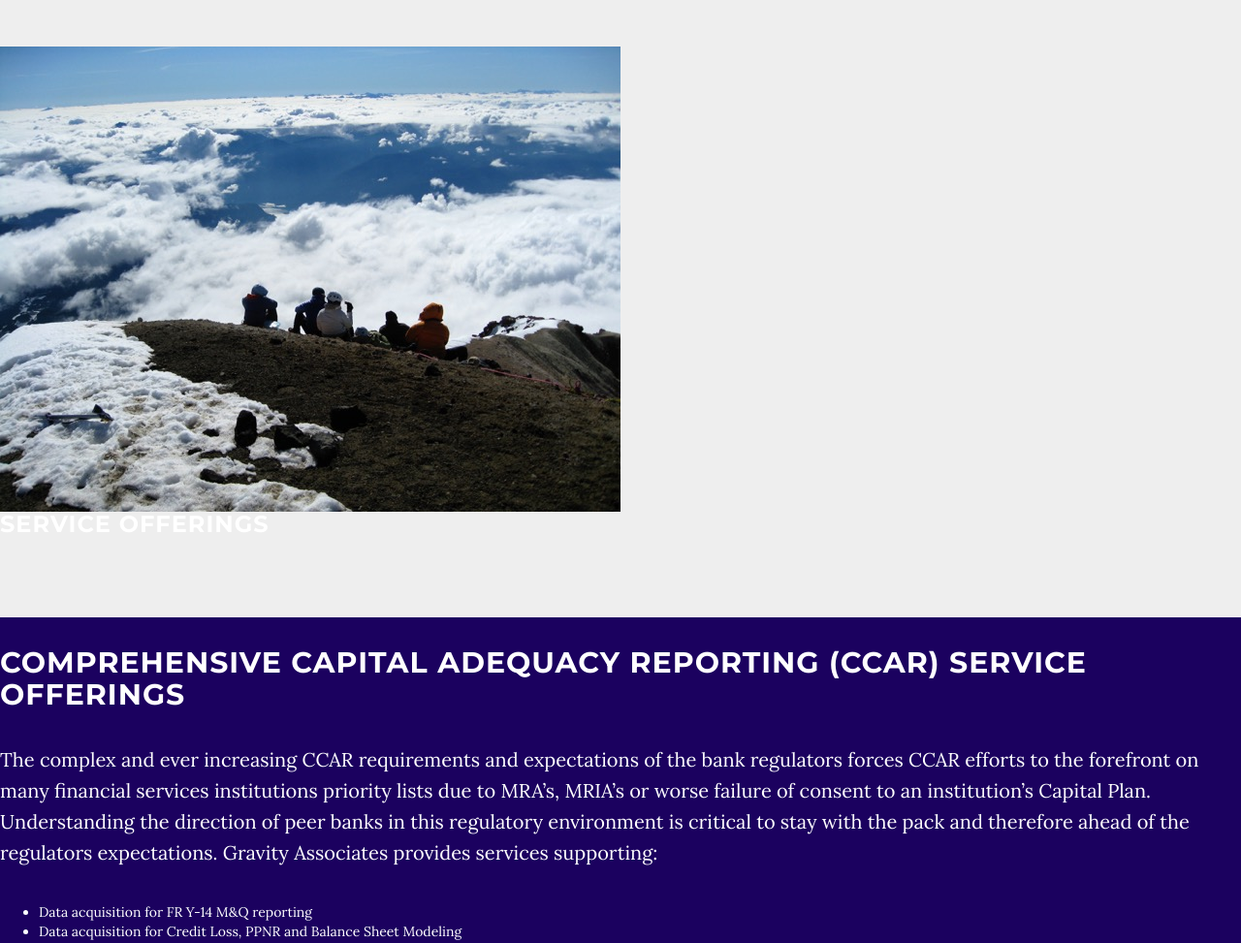
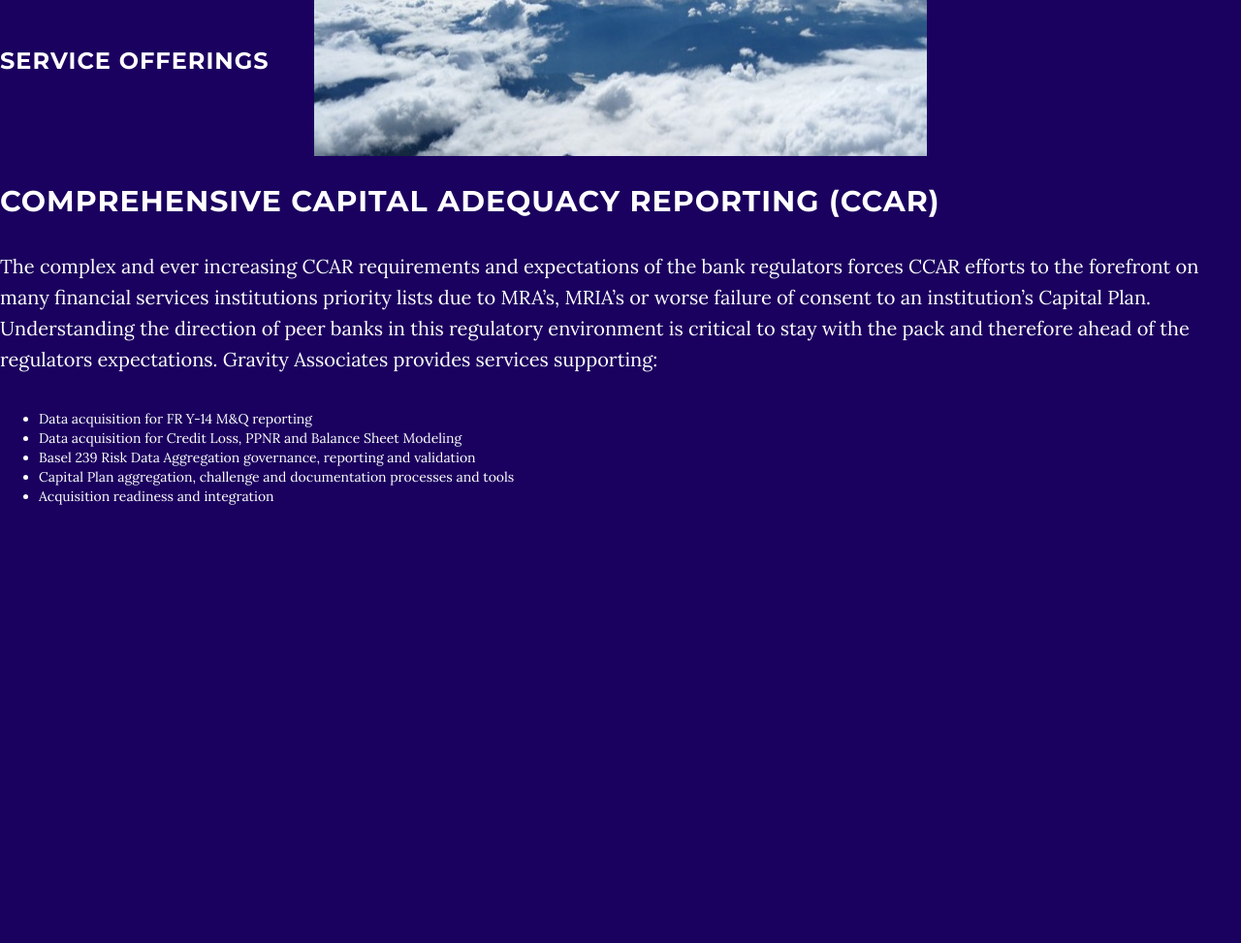
Before and after one commit to ryankell05/Gravity, a Flask app: page /services in a window 1280 px wide. Shown: the top 973 px of the page at 97% size. After the commit the page ends 521 px from the top, so only its background shows below. Run offline with Flask 2, Linux system fonts and the light colour scheme; some libraries are stand-ins or nearby versions.

Commit message:
service page jumbotron update

```diff
--- /dev/null
+++ b/static/css/services.css
@@ -0,0 +1,7 @@
+#jumbo
+{
+	width: 100%;
+    padding: 50px 0;
+    color: #fff;
+    background: url(../img/main.jpeg) no-repeat center center scroll;
+}
--- a/templates/services.html
+++ b/templates/services.html
@@ -16,6 +16,7 @@
 
     <!-- Custom CSS -->
     <link href="static/css/grayscale.css" rel="stylesheet">
+    <link href="static/css/services.css" rel="stylesheet">
 
     <!-- Custom Fonts -->
     <link src="font-awesome/css/font-awesome.min.css" rel="stylesheet" type="text/css">
@@ -33,12 +34,11 @@
 </head>
 
 <body>
-    <div class = "jumbotron">
-        <img src = "static/img/main.jpeg"/>
+    <div id = "jumbo" class = "jumbotron">
         <h3>Service Offerings</h3>
     </div>
     <div>
-        <h2>Comprehensive Capital Adequacy Reporting (CCAR) Service Offerings</h2>
+        <h2>Comprehensive Capital Adequacy Reporting (CCAR)</h2>
         <p>The complex and ever increasing CCAR requirements and expectations of the bank regulators forces CCAR efforts to the forefront on many financial services institutions priority lists due to MRA’s, MRIA’s or worse failure of consent to an institution’s Capital Plan.  Understanding the direction of peer banks in this regulatory environment is critical to stay with the pack and therefore ahead of the regulators expectations.  Gravity Associates provides services supporting:</p>
         <ul>
             <li>Data acquisition for FR Y-14 M&Q reporting</li>
```
Also changed, not shown: static/img/main.jpeg.
